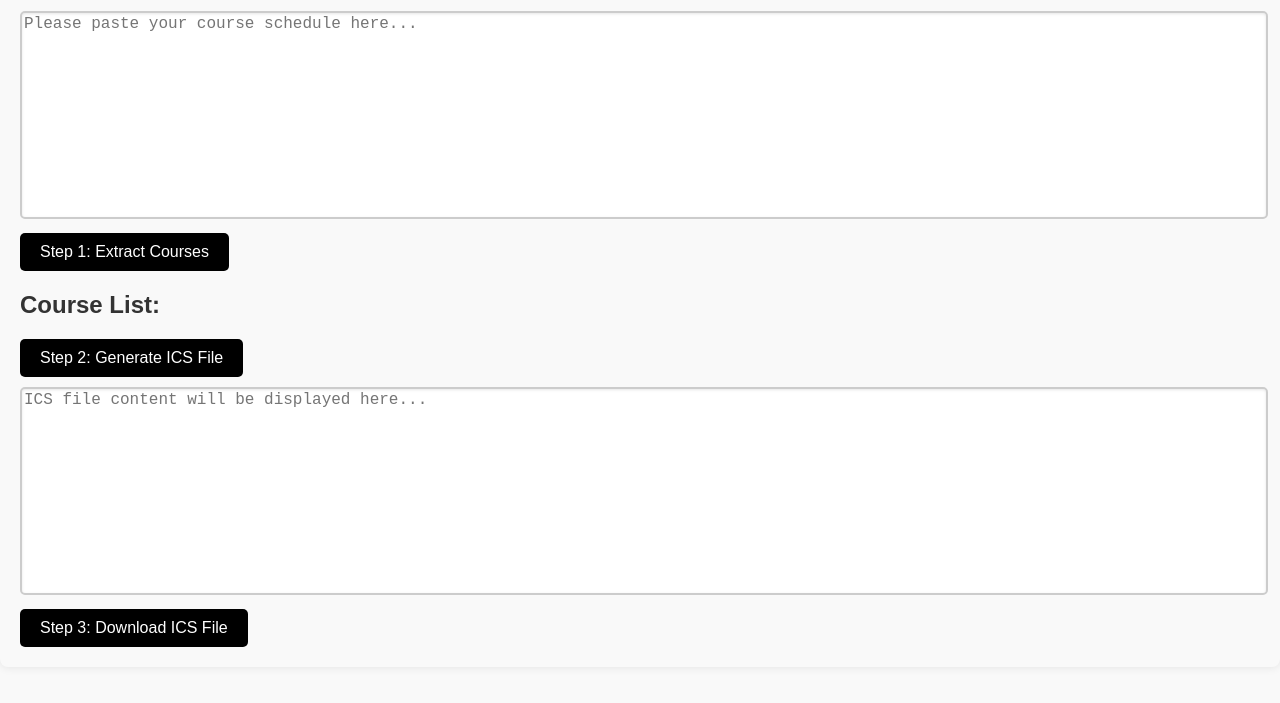
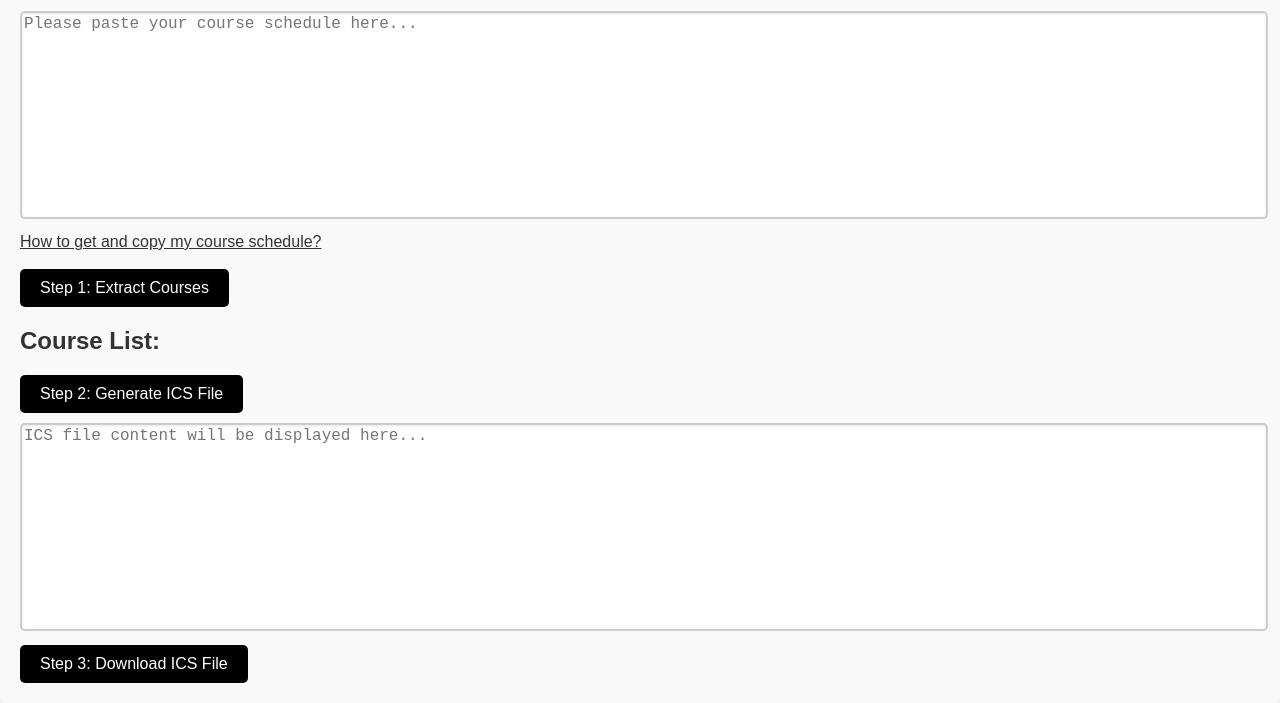
Before and after one commit to YelloooBlue/HKUST-iCalendar, a plain HTML site: page index.html in a window 1280 px wide. Shown: the part 99-802 px from the top of the page. Drawn offline with Linux system fonts and the light colour scheme.

Commit message:
add tutorial

```diff
--- a/index.html
+++ b/index.html
@@ -73,6 +73,7 @@
 <body>
     <h1>HKUST Course Schedule Converter</h1>
     <textarea id="inputText" placeholder="Please paste your course schedule here..."></textarea>
+    <u onclick="showTutorial()" target="_blank">How to get and copy my course schedule?</u><br><br>
 
     <button onclick="extractCourses()">Step 1: Extract Courses</button>
     <h2>Course List:</h2>
@@ -459,6 +460,18 @@
             window.URL.revokeObjectURL(url);
         }
 
+        function showTutorial() {
+            //image
+            var img = document.createElement('img');
+
+            //relative path
+            img.src = 'tutorial.png';
+
+            //show
+            var win = window.open("", "Tutorial");
+            win.document.write(img.outerHTML);
+
+        }
 
     </script>
 </body>
```
Also changed, not shown: 1 other file.
